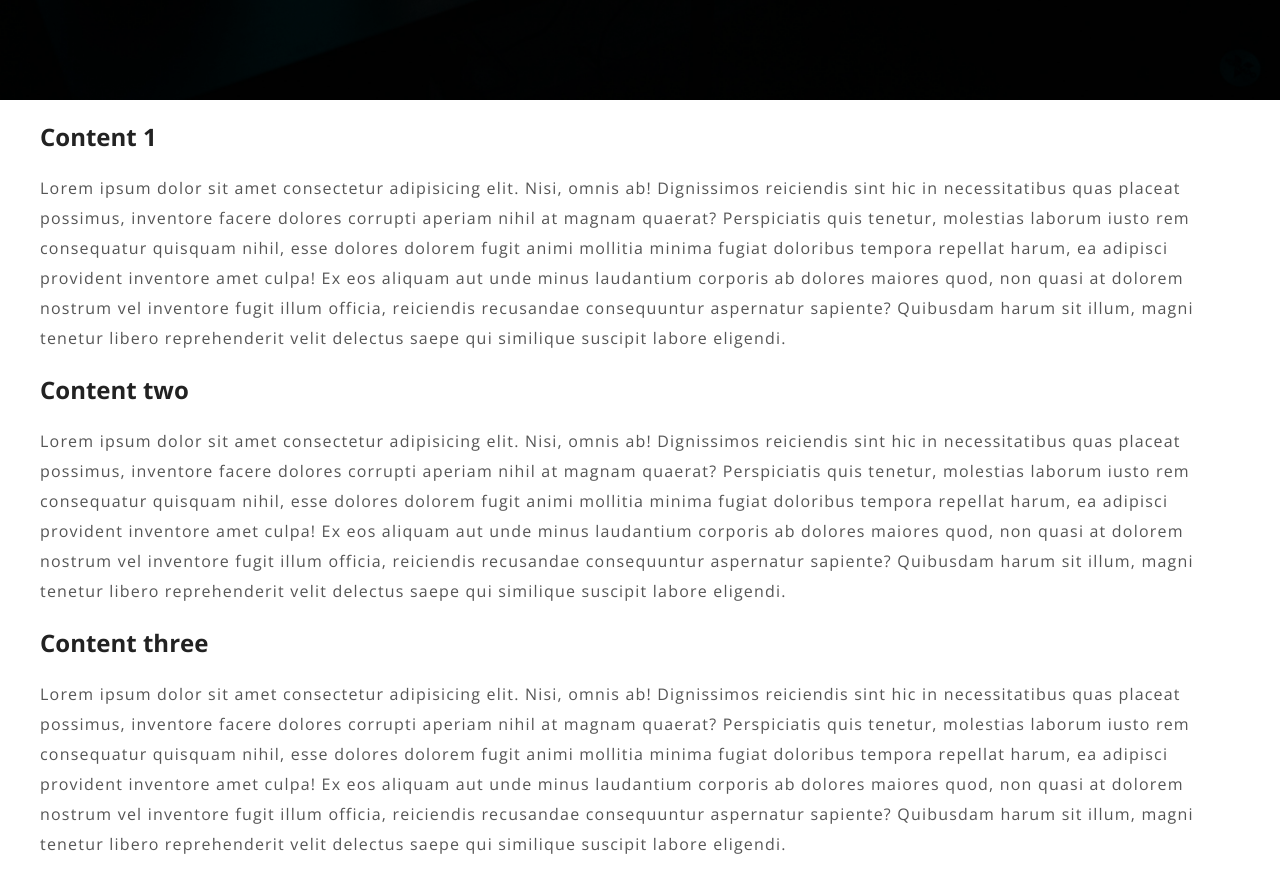
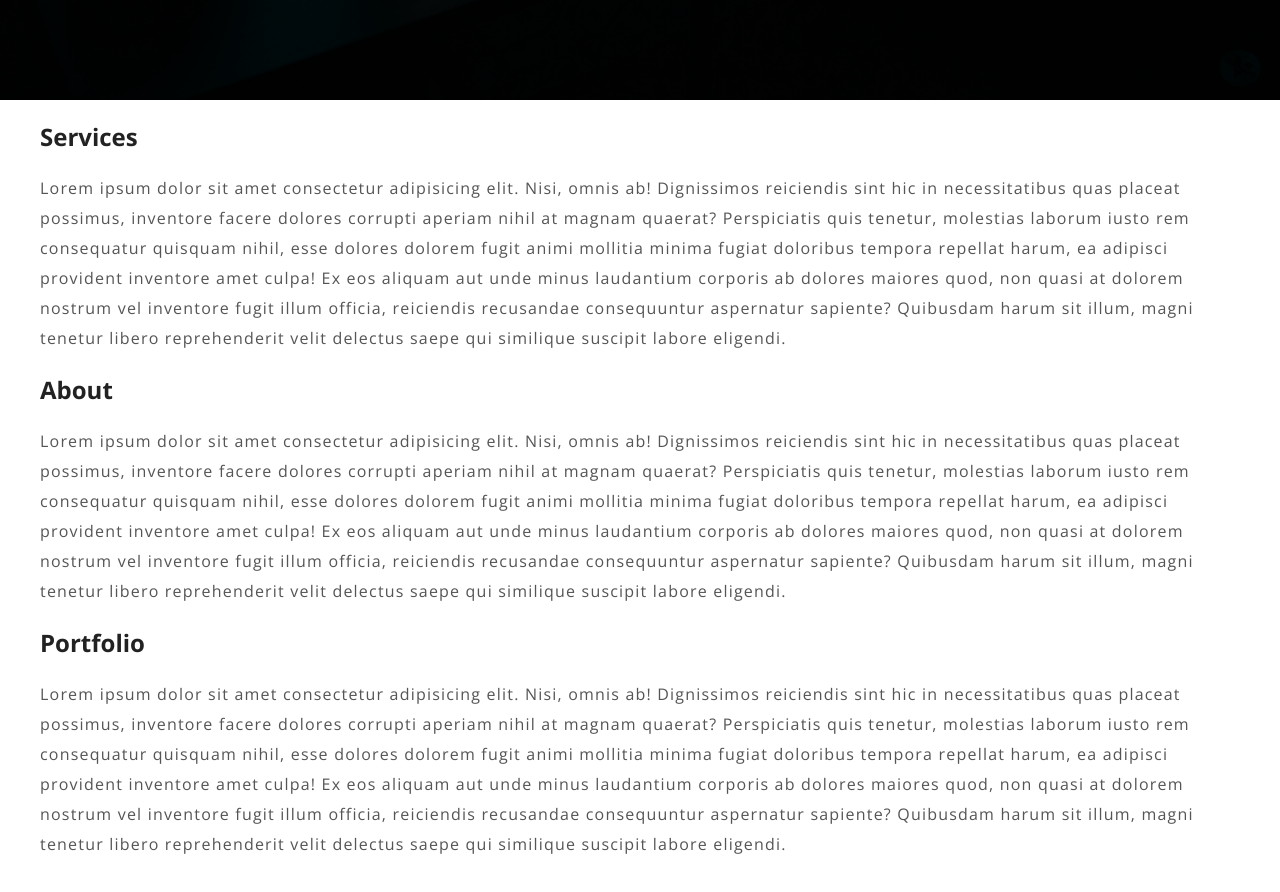
Before and after one commit to Smahesh05/html-css-js-projects, a browser extension: page sticky-navbar/index.html in a window 1280 px wide. Shown: the part 700-1592 px from the top of the page. Drawn offline with nearby package versions, Linux system fonts and the light colour scheme.

Commit message:
Update index.html

```diff
--- a/sticky-navbar/index.html
+++ b/sticky-navbar/index.html
@@ -10,7 +10,7 @@
     <nav class="nav">
       <div class="container">
         <h1 class="logo">
-          <a href="/index.html">My Website</a>
+          <a href="/index.html">Mahesh Solanke</a>
         </h1>
         <ul>
           <li><a href="#" class="current">Home</a></li>
@@ -32,7 +32,7 @@
     </div>
 
     <section class="container content">
-      <h2>Content 1</h2>
+      <h2>Services</h2>
       <p>
         Lorem ipsum dolor sit amet consectetur adipisicing elit. Nisi, omnis ab!
         Dignissimos reiciendis sint hic in necessitatibus quas placeat possimus,
@@ -47,7 +47,7 @@
         delectus saepe qui similique suscipit labore eligendi.
       </p>
 
-      <h2>Content two</h2>
+      <h2>About</h2>
       <p>
         Lorem ipsum dolor sit amet consectetur adipisicing elit. Nisi, omnis ab!
         Dignissimos reiciendis sint hic in necessitatibus quas placeat possimus,
@@ -61,7 +61,7 @@
         Quibusdam harum sit illum, magni tenetur libero reprehenderit velit
         delectus saepe qui similique suscipit labore eligendi.
       </p>
-      <h2>Content three</h2>
+      <h2>Portfolio</h2>
       <p>
         Lorem ipsum dolor sit amet consectetur adipisicing elit. Nisi, omnis ab!
         Dignissimos reiciendis sint hic in necessitatibus quas placeat possimus,
```
